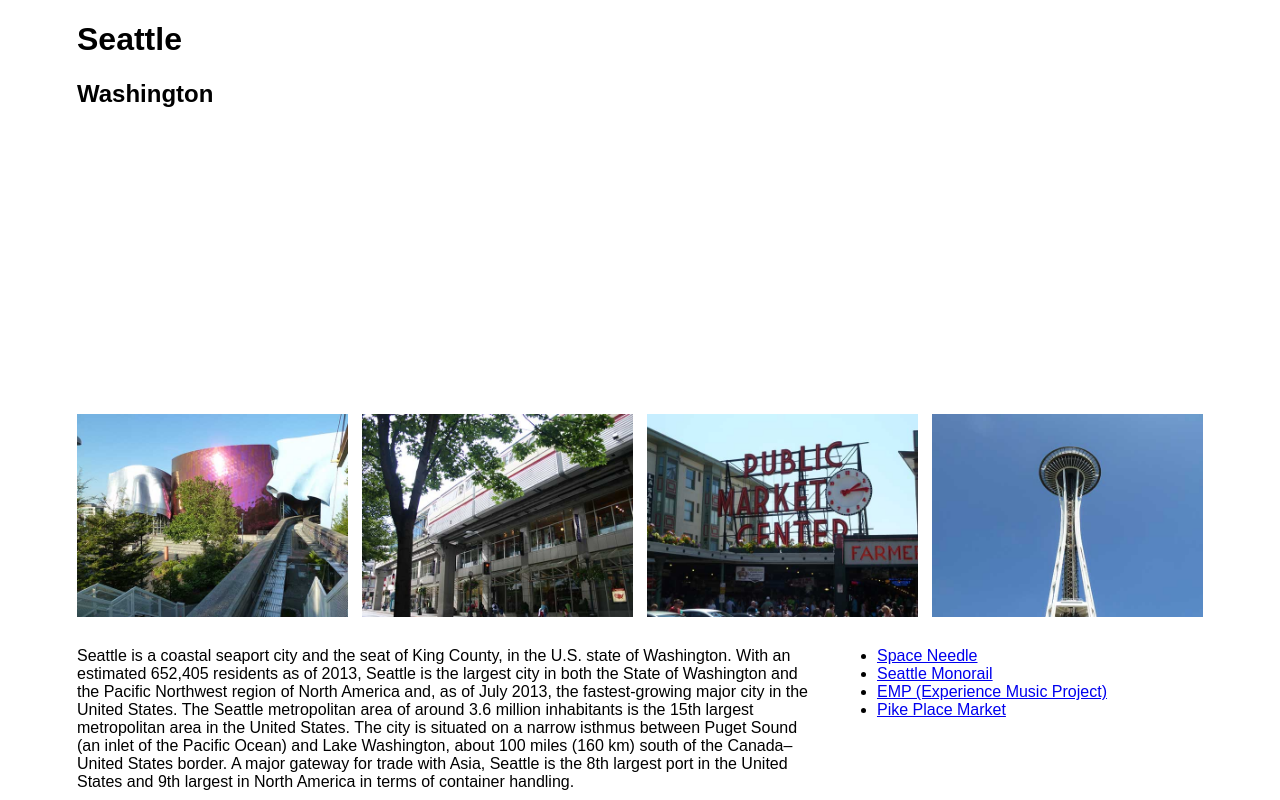
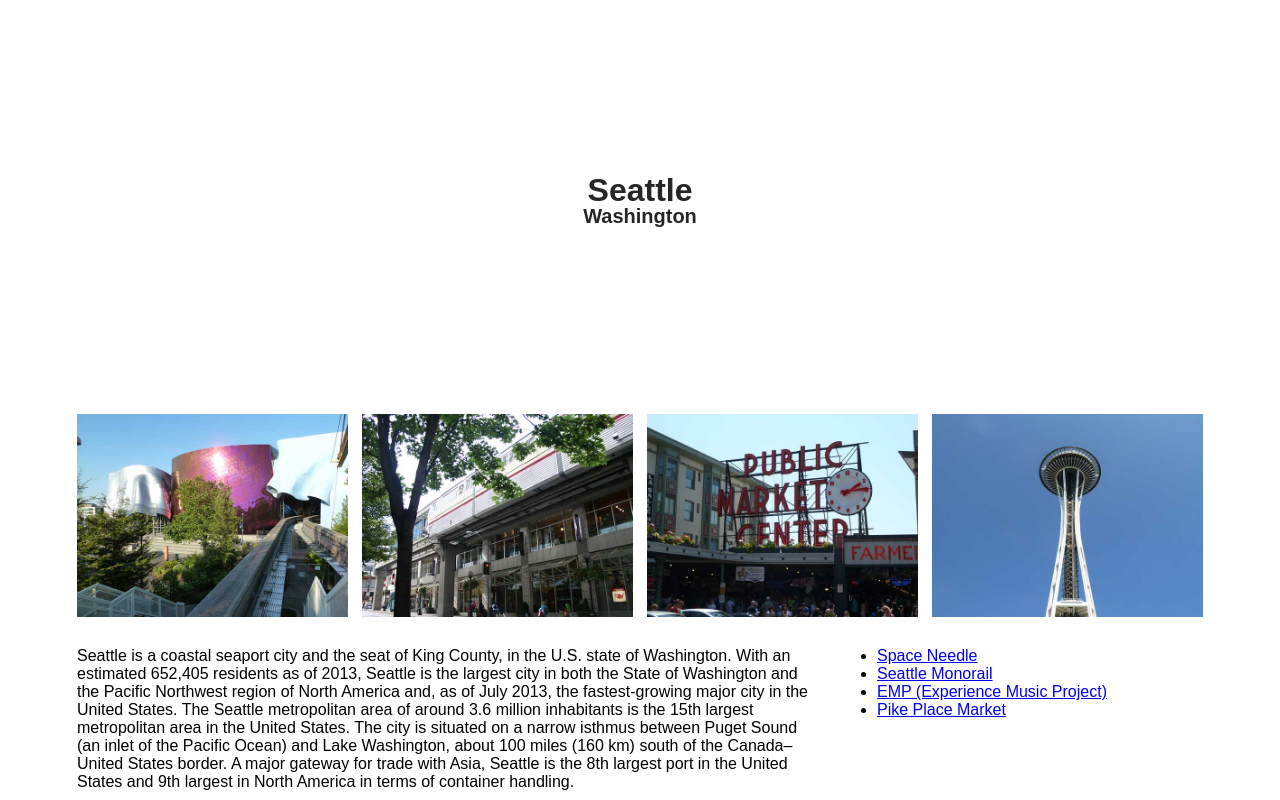
Before and after one commit to Becca196/Framework, a plain HTML site: page seattle.html in a window 1280 px wide. Shown: the top 800 px of the page. Drawn offline with Linux system fonts and the light colour scheme.

Commit message:
Banner changes

```diff
--- a/css/_module.scss
+++ b/css/_module.scss
@@ -5,4 +5,25 @@
     background-size: cover;
     height: 50%;
     height: 50vh;
+    text-align: center;
 }
+
+.banner-title {
+    background-color: #fff;
+    border-radius: 8px;
+    color: #262626;
+    display: inline-block;
+    line-height: 1;
+    padding: 8px;
+}
+
+
+.banner-title h1 {
+    font-size: 2em;
+    margin: 0;
+}
+
+.banner-title h2 {
+    font-size: 1.25em;
+    margin: 0;
+}
--- a/seattle.html
+++ b/seattle.html
@@ -14,11 +14,13 @@
     <body>
 
         <!-- Add your site or application content here -->
-        <div class="outer banner">
+        <div class="outer vcenter banner">
             <header role="banner" class="row">
                 <div class="col-12">
-                    <h1>Seattle</h1>
-                    <h2>Washington</h2>
+                    <span class="banner-title">
+                        <h1>Seattle</h1>
+                        <h2>Washington</h2>
+                    </span>
                     <!--<img src="img/seattle-lowrez.jpg" title="Seattle Skyline"/>-->
                 </div>
             </header>
```
Also changed, not shown: css/main.css, index.html (line endings or trailing spaces).
